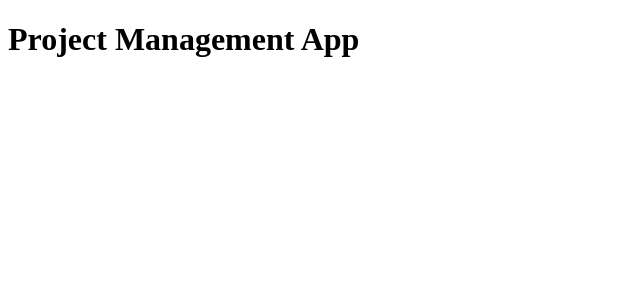
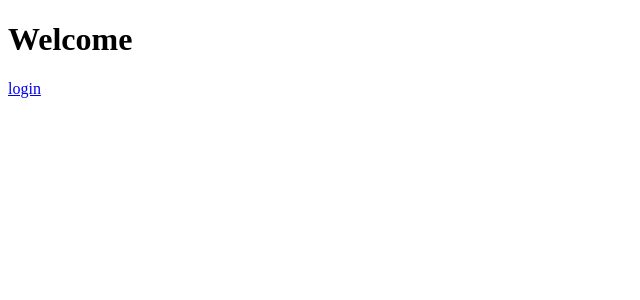
Before and after one commit to Aldar0K/project-management-app, a React (Create React App) app: page /#/ in a window 1280 px wide. Shown: the top 300 px of the page, without its empty margins (0-640 px from the left). Built offline with nearby package versions, Linux system fonts and the light colour scheme.

Commit message:
feat: [#4] install router librarie and сreate routes in a separate file

```diff
--- a/package.json
+++ b/package.json
@@ -14,6 +14,7 @@
     "react": "^18.2.0",
     "react-dom": "^18.2.0",
     "react-redux": "^8.0.5",
+    "react-router-dom": "^6.4.3",
     "react-scripts": "5.0.1",
     "typescript": "^4.8.4",
     "web-vitals": "^2.1.4"
--- a/src/App.tsx
+++ b/src/App.tsx
@@ -1,7 +1,8 @@
+import GlobalRoute from 'components/route';
 import React from 'react';
 
 const App = () => {
-  return <h1>Project Management App</h1>;
+  return <GlobalRoute />;
 };
 
 export default App;
--- /dev/null
+++ b/src/components/header.tsx
@@ -0,0 +1,6 @@
+import React from 'react';
+
+const Header = () => {
+  return <div></div>;
+};
+export default Header;
--- /dev/null
+++ b/src/components/route.tsx
@@ -0,0 +1,25 @@
+import WelcomePage from 'pages/WelcomePage';
+import React from 'react';
+import { HashRouter, Route, Routes } from 'react-router-dom';
+import ErrorPage from '../pages/ErrorPage';
+import LoginPage from '../pages/LoginPage';
+import RegisterPage from '../pages/RegisterPage';
+import Header from './header';
+
+const GlobalRoute = () => {
+  return (
+    <>
+      {' '}
+      <HashRouter>
+        <Header />
+        <Routes>
+          <Route path="/" element={<WelcomePage />} />
+          <Route path="*" element={<ErrorPage />} />
+          <Route path="/login" element={<LoginPage />} />
+          <Route path="/registration" element={<RegisterPage />} />
+        </Routes>
+      </HashRouter>
+    </>
+  );
+};
+export default GlobalRoute;
--- /dev/null
+++ b/src/pages/ErrorPage.tsx
@@ -0,0 +1,27 @@
+import React from 'react';
+
+const ErrorPage = () => {
+  return (
+    <main
+      style={{
+        padding: '1rem',
+      }}
+    >
+      <h1
+        style={{
+          margin: '1rem 1rem 1rem 4rem',
+        }}
+      >
+        404
+      </h1>
+      <h3
+        style={{
+          padding: '1rem',
+        }}
+      >
+        There is nothing here!
+      </h3>
+    </main>
+  );
+};
+export default ErrorPage;
--- /dev/null
+++ b/src/pages/LoginPage.tsx
@@ -0,0 +1,12 @@
+import React from 'react';
+import { Link } from 'react-router-dom';
+
+const LoginPage = () => {
+  return (
+    <div>
+      <h2>login </h2>
+      or <Link to="/registration"> registration </Link>
+    </div>
+  );
+};
+export default LoginPage;
--- /dev/null
+++ b/src/pages/RegisterPage.tsx
@@ -0,0 +1,11 @@
+import React from 'react';
+import { Link } from 'react-router-dom';
+
+const RegisterPage = () => {
+  return (
+    <div>
+      or <Link to="/login"> login </Link>
+    </div>
+  );
+};
+export default RegisterPage;
--- /dev/null
+++ b/src/pages/WelcomePage.tsx
@@ -0,0 +1,13 @@
+import React from 'react';
+import { Link } from 'react-router-dom';
+
+const WelcomePage = () => {
+  return (
+    <div>
+      <h1>Welcome</h1>
+      <Link to="/login"> login </Link>
+    </div>
+  );
+};
+
+export default WelcomePage;
```
Also changed, not shown: 1 other file (tests, documents, lock files or other folders).
